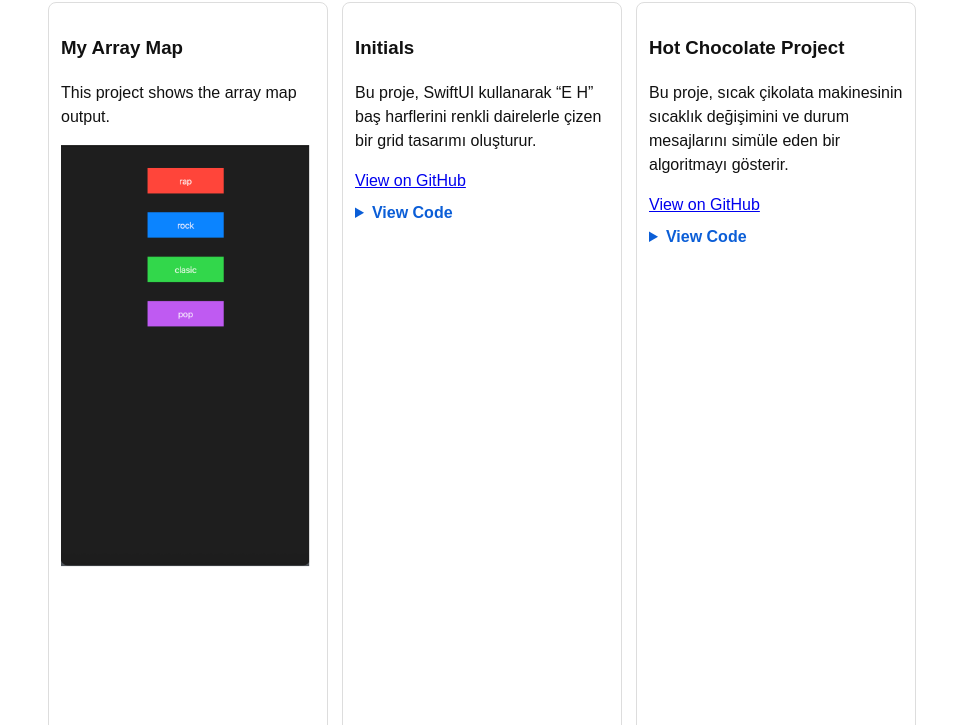
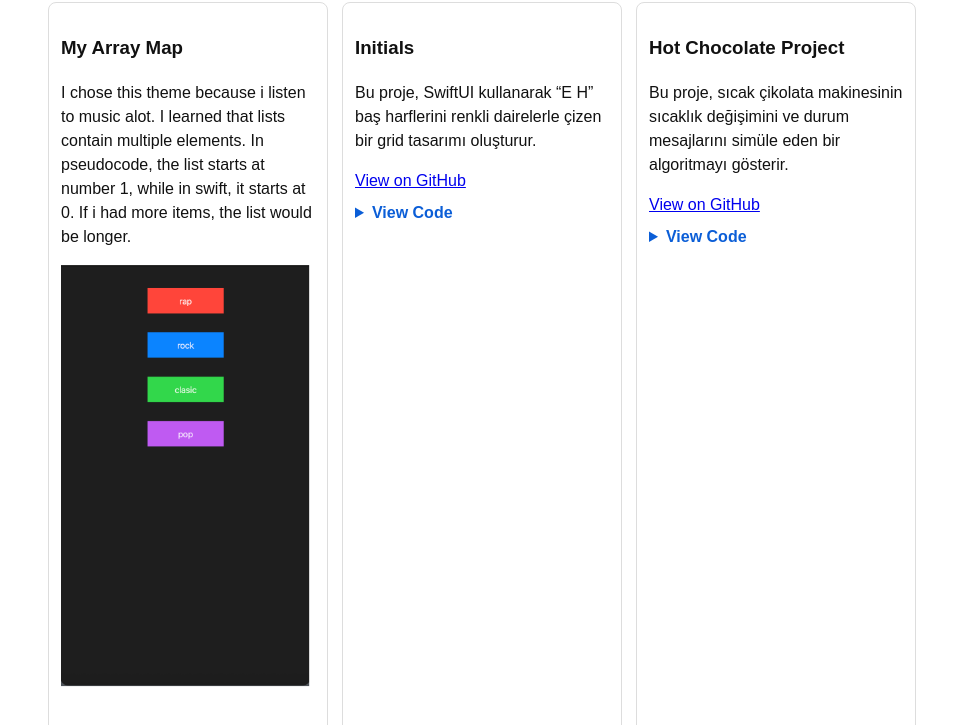
Before and after one commit to erenhatipoglu-sudo/erenhatipoglu-CSP.github.io, a plain HTML site: page index.html in a window 1280 px wide. Both pictures are taken after a click on the link "Projects". Shown: the part 113-838 px from the top of the page, without its empty margins (158-1121 px from the left). Drawn offline with Linux system fonts and the light colour scheme.

Commit message:
Revise project description in index.html
Updated project description to reflect personal insights on music and lists.

```diff
--- a/index.html
+++ b/index.html
@@ -55,7 +55,7 @@
 
         <article class="card">
   <h3>My Array Map</h3>
-  <p>This project shows the array map output.</p>
+  <p>I chose this theme because i listen to music alot. I learned that lists contain multiple elements. In pseudocode, the list starts at number 1, while in swift, it starts at 0. If i had more items, the list would be longer.</p>
 
 <img src="Screenshot 2025-11-18 at 19.11.12.png"
      alt="Array Map Screenshot"
```
